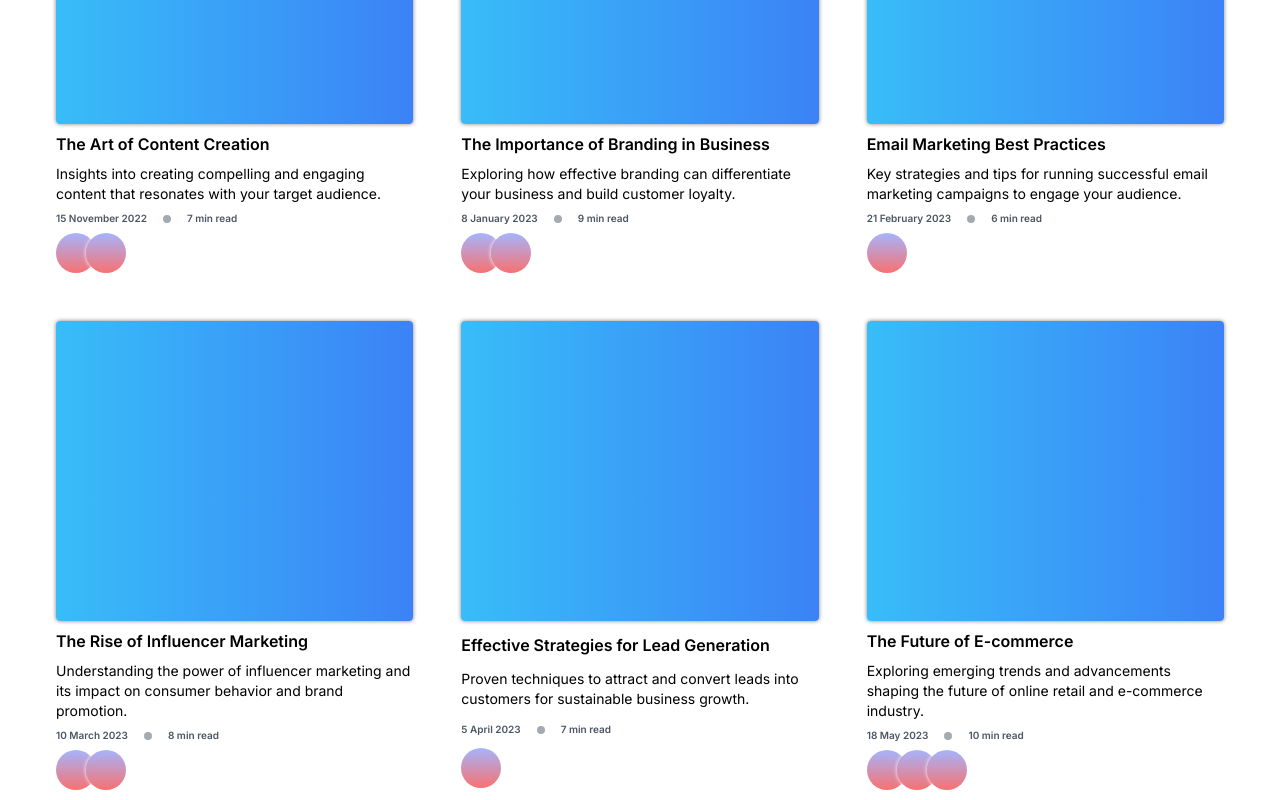
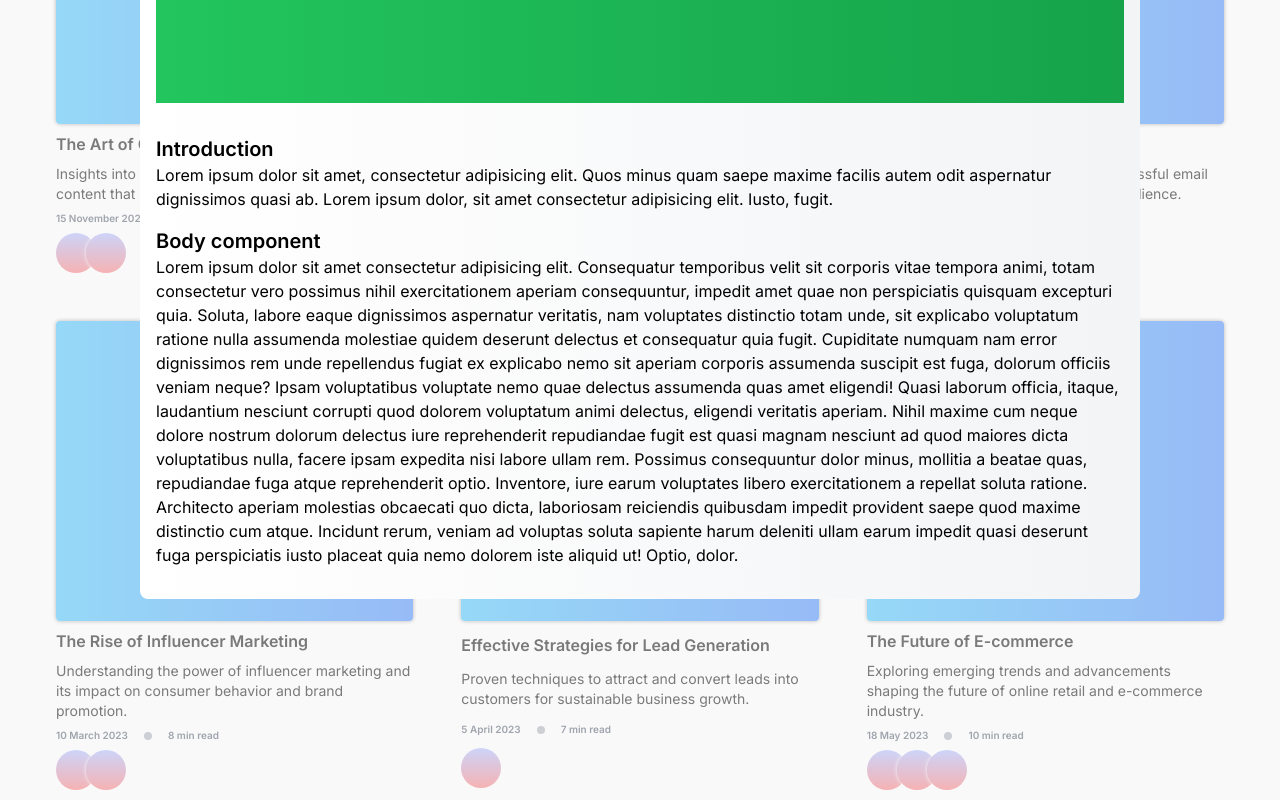
Before and after one commit to Krisna07/Digithink, a Next.js app: page /blog in a window 1280 px wide. Shown: the part 1280-2080 px from the top of the page. Built offline with nearby package versions, Linux system fonts and the light colour scheme.

Commit message:
blog post template

```diff
--- /dev/null
+++ b/src/app/blog/component/Blogpage.tsx
@@ -0,0 +1,56 @@
+import React from "react";
+
+const Blogpage = () => {
+  return (
+    <div className="w-full h-full absolute top-0 grid place-items-center bg-gray-100/50">
+      <div className="laptop:w-[1000px]  bg-gradient-to-r from-white to-gray-100 py-8 px-4 grid gap-8 rounded-lg">
+        <h2 className="text-2xl font-semibold">Title of the blog</h2>
+        <div className="w-full h-[500px] bg-gradient-to-r from-green-500 to-green-600"></div>
+        <div className="grid gap-4">
+          <div>
+            {" "}
+            <h2 className="text-xl font-semibold">Introduction</h2>
+            <p>
+              Lorem ipsum dolor sit amet, consectetur adipisicing elit. Quos
+              minus quam saepe maxime facilis autem odit aspernatur dignissimos
+              quasi ab. Lorem ipsum dolor, sit amet consectetur adipisicing
+              elit. Iusto, fugit.
+            </p>
+          </div>
+          <div>
+            <h2 className="text-xl font-semibold">Body component</h2>
+            <p>
+              Lorem ipsum dolor sit amet consectetur adipisicing elit.
+              Consequatur temporibus velit sit corporis vitae tempora animi,
+              totam consectetur vero possimus nihil exercitationem aperiam
+              consequuntur, impedit amet quae non perspiciatis quisquam
+              excepturi quia. Soluta, labore eaque dignissimos aspernatur
+              veritatis, nam voluptates distinctio totam unde, sit explicabo
+              voluptatum ratione nulla assumenda molestiae quidem deserunt
+              delectus et consequatur quia fugit. Cupiditate numquam nam error
+              dignissimos rem unde repellendus fugiat ex explicabo nemo sit
+              aperiam corporis assumenda suscipit est fuga, dolorum officiis
+              veniam neque? Ipsam voluptatibus voluptate nemo quae delectus
+              assumenda quas amet eligendi! Quasi laborum officia, itaque,
+              laudantium nesciunt corrupti quod dolorem voluptatum animi
+              delectus, eligendi veritatis aperiam. Nihil maxime cum neque
+              dolore nostrum dolorum delectus iure reprehenderit repudiandae
+              fugit est quasi magnam nesciunt ad quod maiores dicta voluptatibus
+              nulla, facere ipsam expedita nisi labore ullam rem. Possimus
+              consequuntur dolor minus, mollitia a beatae quas, repudiandae fuga
+              atque reprehenderit optio. Inventore, iure earum voluptates libero
+              exercitationem a repellat soluta ratione. Architecto aperiam
+              molestias obcaecati quo dicta, laboriosam reiciendis quibusdam
+              impedit provident saepe quod maxime distinctio cum atque. Incidunt
+              rerum, veniam ad voluptas soluta sapiente harum deleniti ullam
+              earum impedit quasi deserunt fuga perspiciatis iusto placeat quia
+              nemo dolorem iste aliquid ut! Optio, dolor.
+            </p>
+          </div>
+        </div>
+      </div>
+    </div>
+  );
+};
+
+export default Blogpage;
--- a/src/app/blog/page.tsx
+++ b/src/app/blog/page.tsx
@@ -6,6 +6,7 @@ import {
   FaArrowRight,
   FaArrowUp,
 } from "react-icons/fa";
+import Blogpage from "./component/Blogpage";
 
 const page = () => {
   const blog = [
@@ -82,7 +83,7 @@ const page = () => {
   ];
 
   return (
-    <div className="w-full grid place-items-center ">
+    <div className="w-full grid place-items-center relative ">
       <div className="desktop:w-[1200px] py-8 px-4 box-border tablet:flex grid gap-12">
         <div className="tablet:w-1/2 h-[400px] rounded-lg py-16 px-20 bg-gray-800 grid place-items-center relative">
           <hr className="w-[40%] h-[0.5px] bg-white rotate-[90deg] absolute" />
@@ -152,6 +153,7 @@ const page = () => {
           ))}
         </div>
       </div>
+      <Blogpage />
     </div>
   );
 };
```
